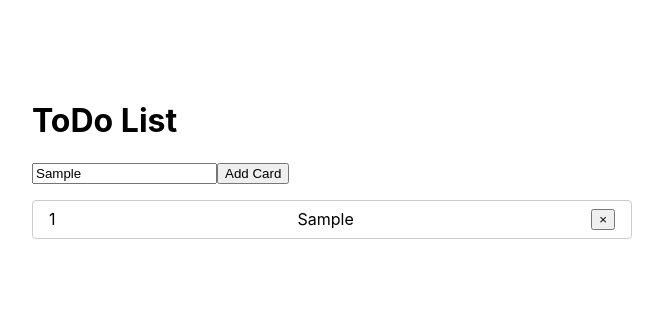
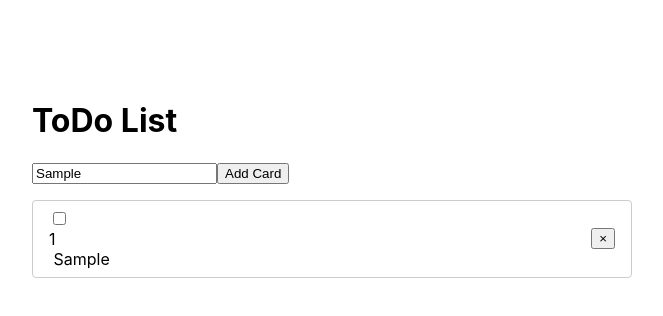
Before and after one commit to MariJumava/todo_list, a React (Create React App) app: page / in a window 1280 px wide. Both pictures are taken after typing "Sample" into the empty fields and a click on the button "Add Card". Shown: the top 316 px of the page, without its empty margins (308-971 px from the left). Built offline with nearby package versions, Linux system fonts and the light colour scheme.

Commit message:
add checkbox

```diff
--- a/package.json
+++ b/package.json
@@ -6,6 +6,7 @@
     "@testing-library/jest-dom": "^5.16.1",
     "@testing-library/react": "^12.1.2",
     "@testing-library/user-event": "^13.5.0",
+    "lodash": "^4.17.21",
     "react": "^17.0.2",
     "react-dom": "^17.0.2",
     "react-scripts": "5.0.0",
--- a/src/App.js
+++ b/src/App.js
@@ -6,7 +6,7 @@ export const App = () => {
   const [cards, setCards] = useState([]);
 
   const removeCard = (id) => {
-    setCards(cards.filter((c) => c.id !== id))
+    setCards(cards.filter((card) => card.id !== id))
   };
 
   const addCard = (card) => {
--- a/src/components/addCard/AddCard.js
+++ b/src/components/addCard/AddCard.js
@@ -1,4 +1,5 @@
 import React, { useState } from 'react';
+import { uniqueId } from "lodash";
 import './AddCard.css';
 
 export const AddCard = ({ addCard }) => {
@@ -6,6 +7,7 @@ export const AddCard = ({ addCard }) => {
 
   const saveCard = () => {
         let card = {
+            id: uniqueId(),
             title: value
     };
     addCard(card);
--- a/src/components/card/Card.js
+++ b/src/components/card/Card.js
@@ -1,11 +1,15 @@
 import './Card.css';
 
 export const Card = ({ card, index, removeCard }) => {
+
   return (
     <div className='card'>
-      <div>{index + 1}</div>
-      &nbsp;
-      {card.title}
+        <div>
+            <input type='checkbox' />
+            <div>{index + 1}</div>
+                &nbsp;
+            {card.title}
+            </div>
       <button onClick={removeCard}>&times;</button>
     </div>
   );
--- a/src/components/column/Column.js
+++ b/src/components/column/Column.js
@@ -10,7 +10,7 @@ export const Column = ({ cards, removeCard }) => {
               card={card}
               key={card.id}
               index={index}
-              removeCard={() => {cards.removeCard(card.id)}}
+              removeCard={removeCard}
             />
           );
         })}
```
Also changed, not shown: 1 other file (tests, documents, lock files or other folders).
